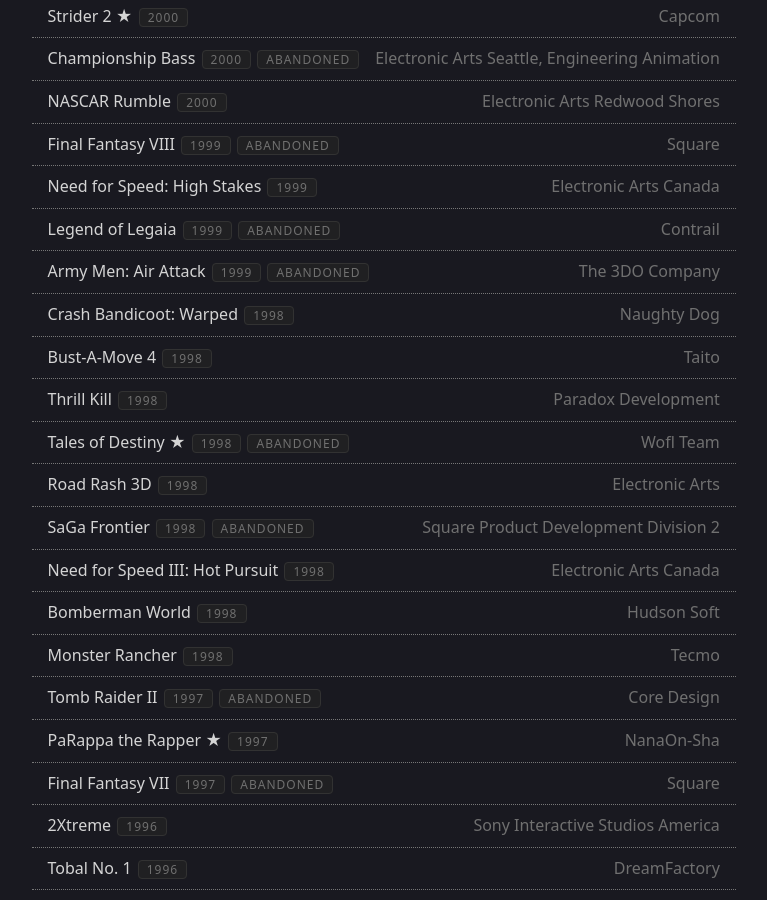
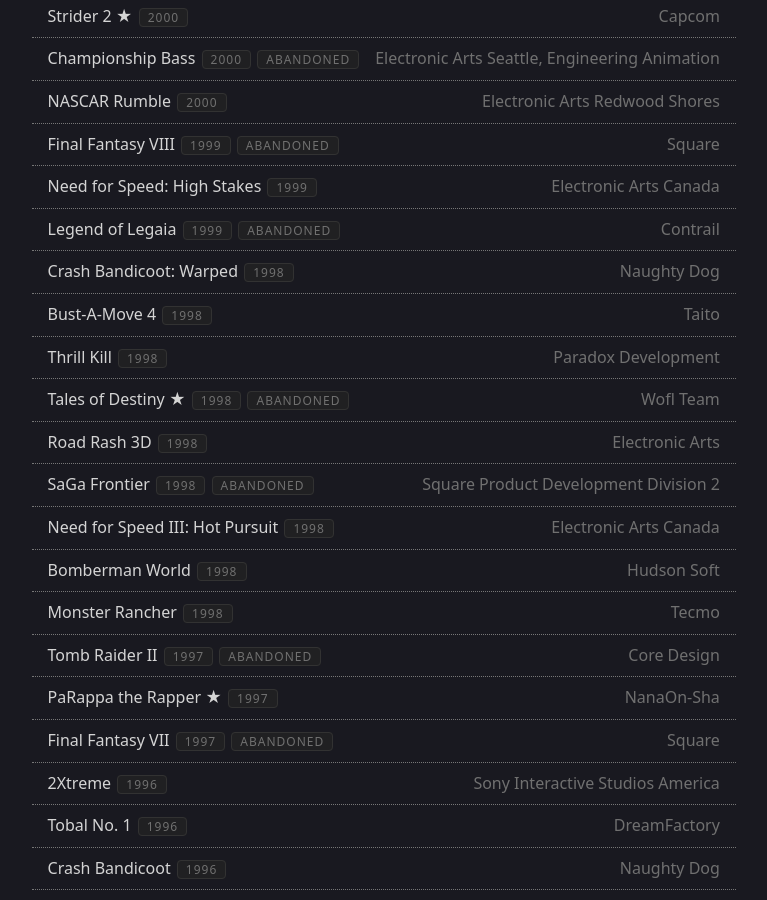
Before and after one commit to KlazHTT/personal-website, a Jekyll site: the page built from pages/gaming.md, in a window 1280 px wide and 900 px high, scrolled down 10518 px. Shown: the whole window, without its empty margins (449-1216 px from the left). Built offline with Jekyll 4.4.1, drawn with Linux system fonts in a browser that asks for light colours.

Commit message:
Update games.yml

```diff
--- a/_data/games.yml
+++ b/_data/games.yml
@@ -892,10 +892,6 @@
       developer: Contrail
       released: 1999
       status: Abandoned
-    - title: "Army Men: Air Attack"
-      developer: The 3DO Company
-      released: 1999
-      status: Abandoned
     - title: "Crash Bandicoot: Warped"
       developer: Naughty Dog
       released: 1998
```
